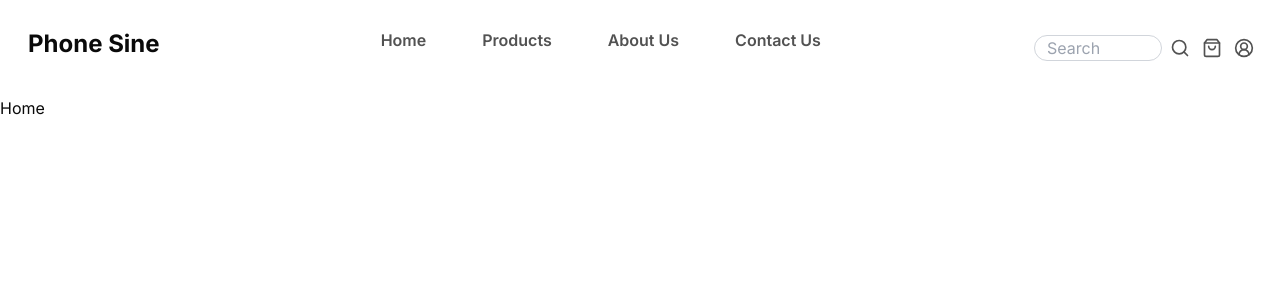
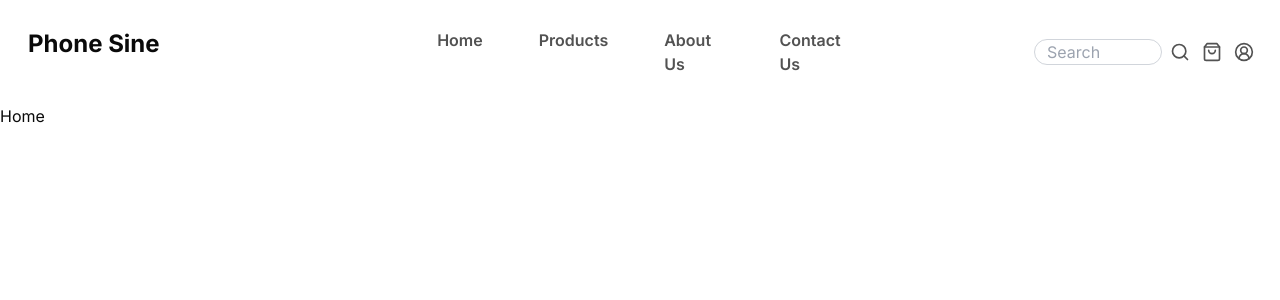
Before and after one commit to HtetAung99/phone-sine, a Next.js app in the folder frontend/: page / in a window 1280 px wide. Shown: the top 300 px of the page. Built offline with nearby package versions, Linux system fonts and the light colour scheme.

Commit message:
reposition the nav-bar items

```diff
--- a/frontend/src/app/components/nav-bar.js
+++ b/frontend/src/app/components/nav-bar.js
@@ -8,13 +8,13 @@ import Auth from "./auth";
 export default function NavBar({ Searchlistener }) {
   return (
     <nav className=" flex  px-5 py-7">
-      <h1 className=" flex-none text-2xl font-bold pr-2 items-center justify-normal ml-2">
+      <h1 className=" flex-none text-2xl font-bold pr-2 items-center justify-normal ml-2 w-[33%]">
         Phone Sine
       </h1>
-      <div className=" flex-auto">
+      <div className=" flex-auto w-[33%]">
         <NavList />
       </div>
-      <div className="flex items-center">
+      <div className="flex items-center justify-end w-[33%]">
         <input
           className="border border-gray-300 rounded-3xl px-3 py-0 w-32 text-base"
           type="text"
--- a/frontend/src/app/components/navItem/navList.js
+++ b/frontend/src/app/components/navItem/navList.js
@@ -11,7 +11,6 @@ export const NavList = () => {
     <div className="flex justify-center space-x-14">
       {Items.map((item, index) => (
         <Link
-          // Link
           key={index}
           href={item.link}
           className="font-semibold text-neutral-600 hover:text-black"
```
